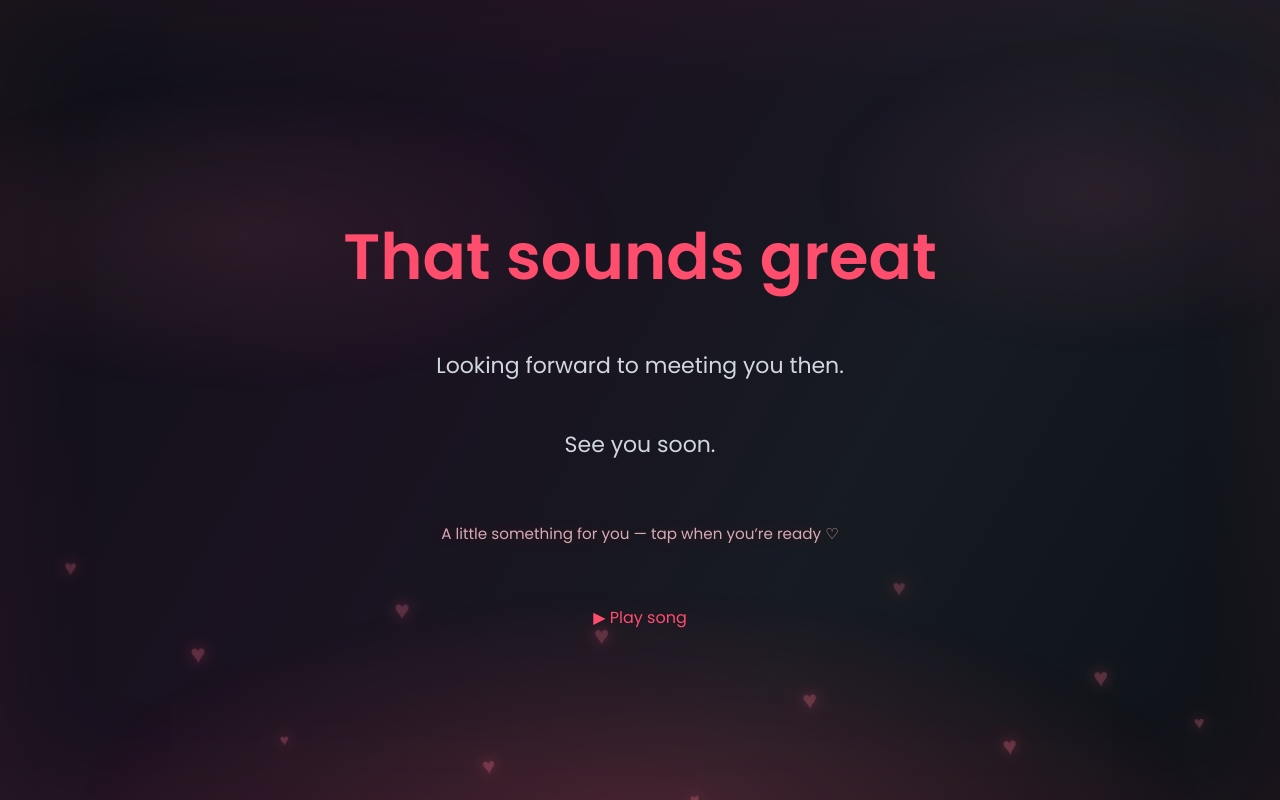
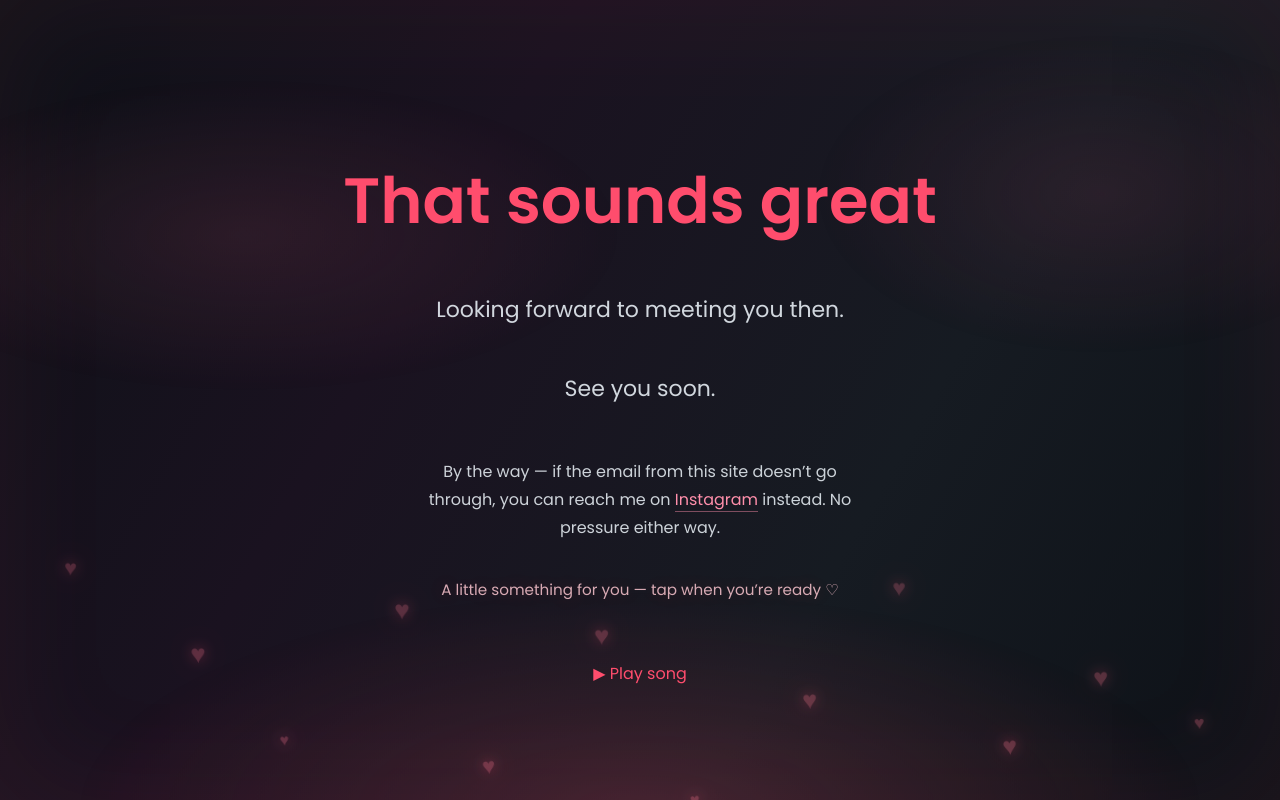
Before and after one commit to Souvik287/romantic-site, a Django app: page /see-you-soon/ in a window 1280 px wide. Run offline with Django 5.2, Linux system fonts and the light colour scheme.

Commit message:
see_you_soon: add Instagram contact note
Made-with: Cursor

```diff
--- a/templates/see_you_soon.html
+++ b/templates/see_you_soon.html
@@ -196,6 +196,46 @@ body.landing-page .hero-text {
 
 }
 
+.see-you-insta-note {
+
+    position: relative;
+
+    z-index: 2;
+
+    max-width: 28rem;
+
+    margin: 1.75rem auto 0;
+
+    font-size: 1rem;
+
+    line-height: 1.75;
+
+    color: rgba(230, 237, 243, 0.88);
+
+}
+
+.see-you-insta-note a {
+
+    color: #ff8fab;
+
+    font-weight: 500;
+
+    text-decoration: none;
+
+    border-bottom: 1px solid rgba(255, 143, 171, 0.45);
+
+    transition: color 0.2s ease, border-color 0.2s ease;
+
+}
+
+.see-you-insta-note a:hover {
+
+    color: #ffb8c8;
+
+    border-bottom-color: rgba(255, 184, 200, 0.85);
+
+}
+
 </style>
 
 {% endblock %}
@@ -218,6 +258,16 @@ See you soon.
 {% endblock %}
 
 {% block hero_after %}
+
+<p class="see-you-insta-note">
+
+    By the way — if the email from this site doesn’t go through, you can reach me on
+
+    <a href="https://www.instagram.com/itsmeesouvikkk/" target="_blank" rel="noopener noreferrer">Instagram</a>
+
+    instead. No pressure either way.
+
+</p>
 
 {% if meeting_reminder %}
 
```
